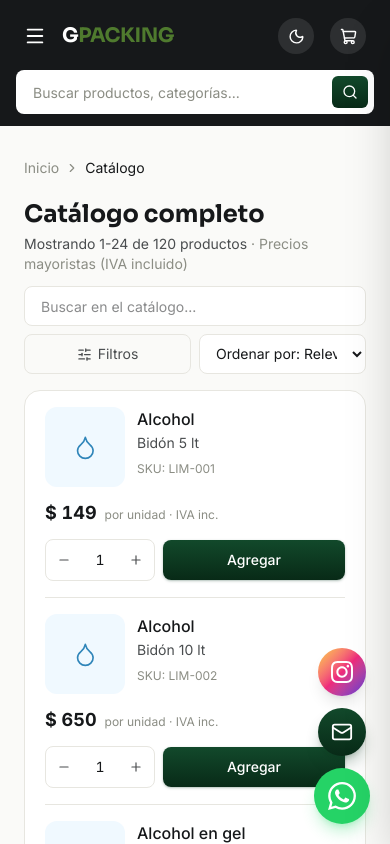
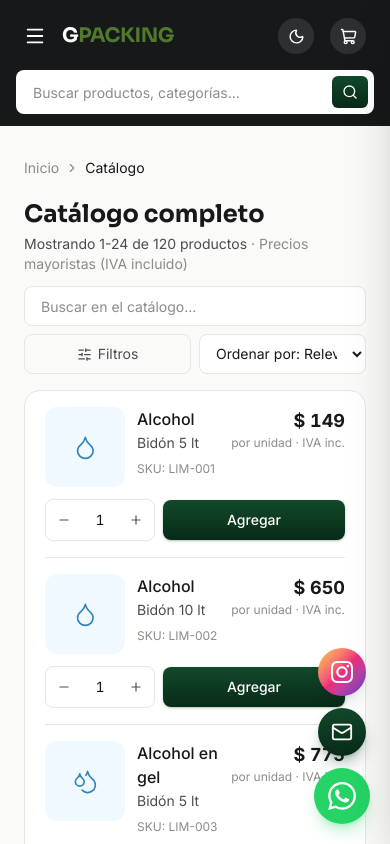
Before and after one commit to nexoaiecosystem-coder/gp-core, a Next.js app: page /catalogo in a window 390 px wide. Shown: the top 844 px of the page. Built offline with nearby package versions, Linux system fonts and the light colour scheme.

Commit message:
Mobile: precio a la derecha del nombre en el catalogo (tarjetas mas compactas)

```diff
--- a/src/components/product/ProductRow.tsx
+++ b/src/components/product/ProductRow.tsx
@@ -16,6 +16,19 @@ export function ProductRow({ product }: { product: Product }) {
   const { getEffectivePrice } = usePriceOverrides();
   const price = getEffectivePrice(product);
   const [qty, setQty] = useState(product.minQty);
+  const unitLabel =
+    product.unit.toLowerCase().startsWith("pack") || product.unit.toLowerCase().startsWith("caja")
+      ? "pack"
+      : "unidad";
+
+  const priceBlock = (
+    <div className="text-right">
+      <p className="tabular text-lg font-bold text-ink">{formatUYU(price)}</p>
+      <p className="text-xs text-muted">
+        por {unitLabel} · {PRICE_NOTE_SHORT}
+      </p>
+    </div>
+  );
 
   return (
     <div className="flex flex-col gap-3 border-b border-line py-4 last:border-b-0 sm:flex-row sm:items-center sm:gap-4 sm:py-5">
@@ -29,10 +42,18 @@ export function ProductRow({ product }: { product: Product }) {
         </Link>
 
         <div className="min-w-0 flex-1">
-          <Link href={`/producto/${product.slug}`}>
-            <h3 className="font-medium text-ink hover:text-brand">{product.name}</h3>
-          </Link>
-          <p className="mt-0.5 text-sm text-ink-soft">{product.unit}</p>
+          {/* Name + price (price to the right of the name on mobile) */}
+          <div className="flex items-start justify-between gap-3">
+            <div className="min-w-0">
+              <Link href={`/producto/${product.slug}`}>
+                <h3 className="line-clamp-2 font-medium text-ink hover:text-brand">{product.name}</h3>
+              </Link>
+              <p className="mt-0.5 text-sm text-ink-soft">{product.unit}</p>
+            </div>
+            {/* Price — top-right on mobile, moves to the right column on desktop */}
+            <div className="shrink-0 sm:hidden">{priceBlock}</div>
+          </div>
+
           {(product.material || (product.features && product.features.length > 0)) && (
             <div className="mt-2 flex flex-wrap gap-1.5">
               {product.material && <Badge>{product.material}</Badge>}
@@ -50,14 +71,9 @@ export function ProductRow({ product }: { product: Product }) {
         </div>
       </div>
 
-      {/* Price + actions */}
+      {/* Price (desktop only) + actions */}
       <div className="sm:flex sm:shrink-0 sm:flex-col sm:items-end sm:justify-center sm:gap-2">
-        <div className="mb-3 flex items-baseline gap-2 sm:mb-0 sm:block sm:text-right">
-          <p className="tabular text-lg font-bold text-ink">{formatUYU(price)}</p>
-          <p className="text-xs text-muted">
-            por {product.unit.toLowerCase().startsWith("pack") || product.unit.toLowerCase().startsWith("caja") ? "pack" : "unidad"} · {PRICE_NOTE_SHORT}
-          </p>
-        </div>
+        <div className="hidden sm:block">{priceBlock}</div>
 
         <div className="flex items-center gap-2">
           <div className="flex shrink-0 items-center gap-1 rounded-lg border border-line">
```
